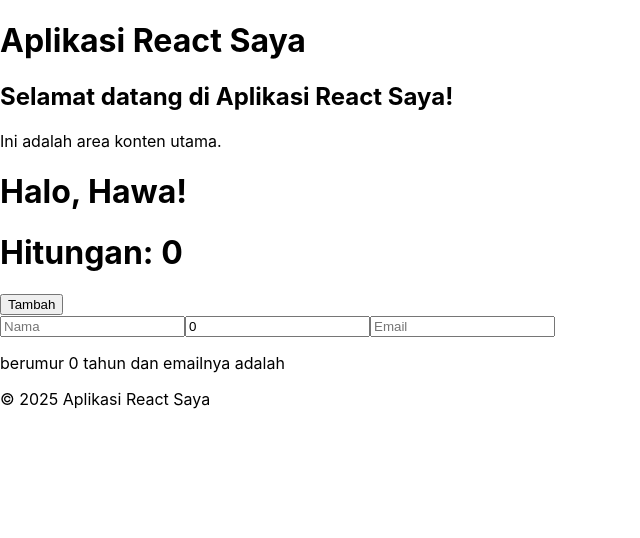
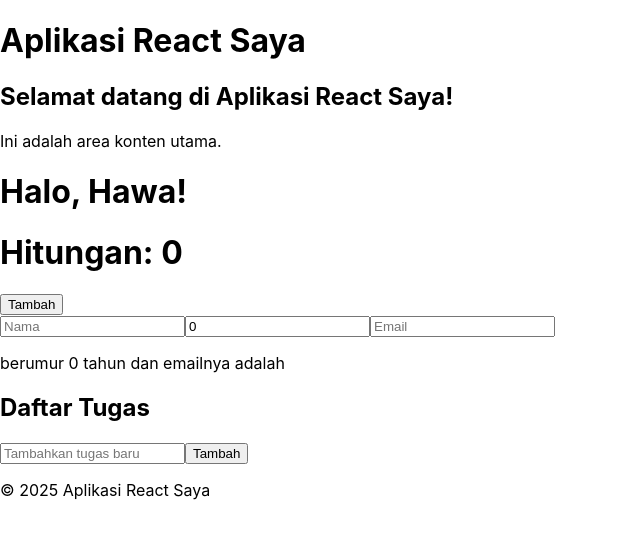
Before and after one commit to hawaesanda/-01-PENGANTAR-PEMROGRAMAN-BERBASIS-FRAMEWORK-DAN-REACTJS, a React (Create React App) app in the folder praktikum-react/my-react-app/: page / in a window 1280 px wide. Shown: the top 538 px of the page, without its empty margins (0-640 px from the left). Built offline with nearby package versions, Linux system fonts and the light colour scheme.

Commit message:
feat:: Tugas ToDo List

```diff
--- a/praktikum-react/my-react-app/src/App.js
+++ b/praktikum-react/my-react-app/src/App.js
@@ -40,6 +40,8 @@ function App() {
       <Greeting name="Hawa" />
       <Counter/>
       <Example/>
+      <TodoList/>
+      {/* <TodoItem/> */}
       <Footer/>
     </div>
   );
@@ -74,3 +76,53 @@ function Example() {
     </div>
   )
 }
+
+// TUGAS
+// Komponen untuk menampilkan item tugas
+function TodoItem({ task, onDelete }) {
+  return (
+    <li style={{ display: 'list-item', listStyleType: 'disc', marginBottom: '5px' }}>
+      <span style={{ display: 'inline-block', minWidth: '200px' }}>{task}</span>
+      <button onClick={onDelete} style={{ marginLeft: '20px', color: 'red' }}>Hapus</button>
+    </li>
+    );
+  }
+
+// Komponen TodoList
+function TodoList() {
+  const [tasks, setTasks] = useState([]);
+  const [newTask, setNewTask] = useState('');
+
+  const handleAddTask = () => {
+    if (newTask.trim()) {
+      setTasks([...tasks, newTask]);
+      setNewTask('');
+    }
+  };
+
+  const handleDeleteTask = (index) => {
+    const updatedTasks = tasks.filter((_, i) => i !== index);
+    setTasks(updatedTasks);
+  };
+
+  return (
+    <div className="p-4 max-w-md mx-auto bg-white shadow-lg rounded-2xl">
+      <h2 className="text-xl font-semibold mb-4">Daftar Tugas</h2>
+      <div className="flex mb-4">
+        <input
+          type="text"
+          className="flex-grow p-2 border rounded-l-2xl"
+          placeholder="Tambahkan tugas baru"
+          value={newTask}
+          onChange={(e) => setNewTask(e.target.value)}
+        />
+        <button onClick={handleAddTask} className="p-2 bg-blue-500 text-white rounded-r-2xl hover:bg-blue-600">Tambah</button>
+      </div>
+      <ul>
+        {tasks.map((task, index) => (
+          <TodoItem key={index} task={task} onDelete={() => handleDeleteTask(index)} />
+        ))}
+      </ul>
+    </div>
+  );
+}
```
